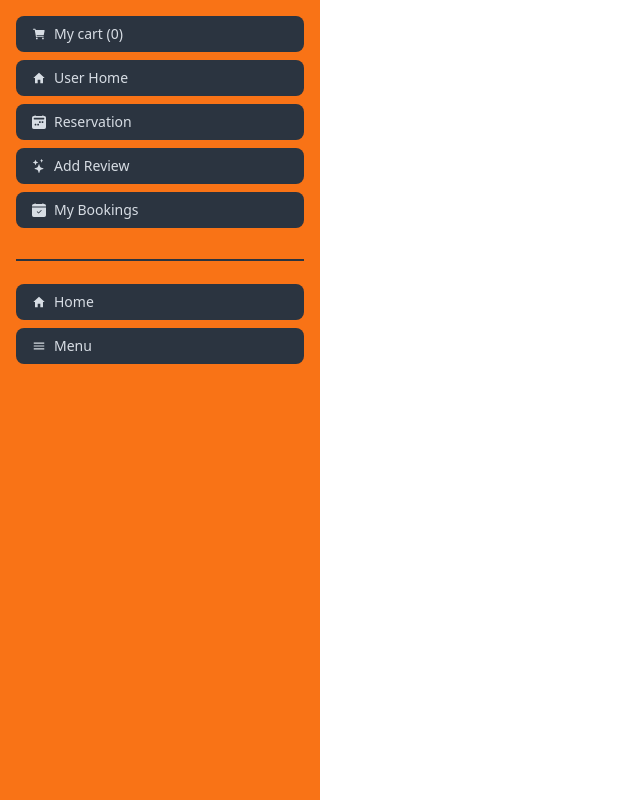
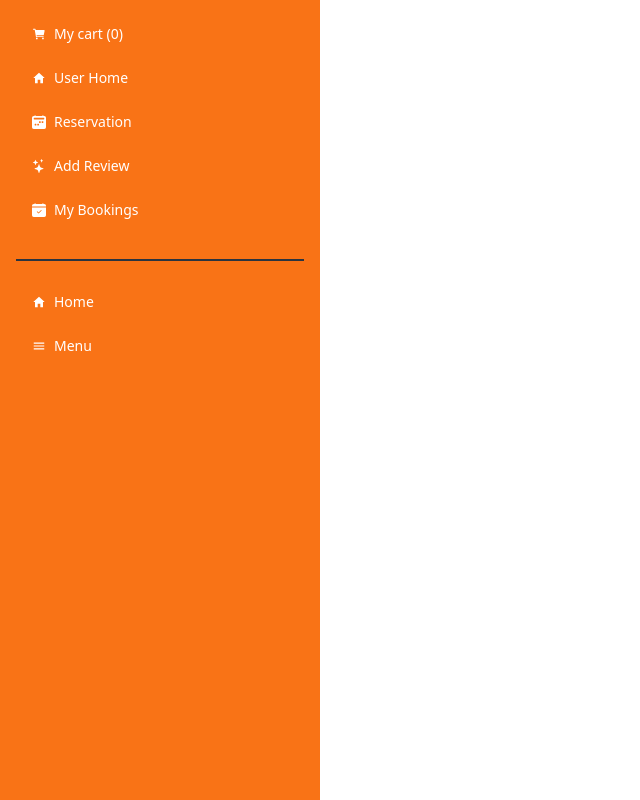
Before and after one commit to instasif/restuarent-site-client, a React (Vite) app: page /dashboard in a window 1280 px wide. Shown: the whole page, without its empty margins (0-640 px from the left). Built offline with nearby package versions, Linux system fonts and the light colour scheme; no server answers.

Commit message:
user data saving functionality and 2 bug fix

```diff
--- a/src/Componants/SectionTitle/FoodCard/FoodCard.jsx
+++ b/src/Componants/SectionTitle/FoodCard/FoodCard.jsx
@@ -19,7 +19,7 @@ export default function FoodCard({ item }) {
         menuId: food._id,
         email: user?.email,
       };
-      // 67-4 Simple Overview of React Query and load data
+
       axiosSecure.post("/carts", cartItem).then((res) => {
         if (res.data._id) {
           Swal.fire({
--- /dev/null
+++ b/src/Hooks/useAxiosPublic.jsx
@@ -0,0 +1,9 @@
+import axios from "axios";
+
+const axiosPublic = axios.create({
+  baseURL: "http://localhost:5000",
+});
+
+export default function useAxiosPublic() {
+  return axiosPublic;
+}
--- a/src/Layout/Dashboard.jsx
+++ b/src/Layout/Dashboard.jsx
@@ -7,7 +7,6 @@ import {
   BsCalendar2WeekFill,
 } from "react-icons/bs";
 import useCart from "../Hooks/useCart";
-
 
 export default function Dashboard() {
   const [cart] = useCart();
@@ -29,37 +28,37 @@ export default function Dashboard() {
           aria-label="close sidebar"
           className="drawer-overlay"
         ></label>
-        <ul className="menu bg-orange-500 text-base-content min-h-full w-80 p-4">
+        <ul className="menu bg-orange-500 min-h-full w-80 p-4 text-white">
           {/* Sidebar content here */}
           <li className="mb-2">
-            <NavLink className={"/dashboard/cart"}>
+            <NavLink to={"/dashboard/cart"}>
               {" "}
               <IoCart /> My cart ({cart.length})
             </NavLink>
           </li>
           <li className="mb-2">
-            <NavLink className={"/dashboard/userHome"}>
+            <NavLink to={"/dashboard/userHome"}>
               {" "}
               <IoMdHome />
               User Home
             </NavLink>
           </li>
           <li className="mb-2">
-            <NavLink className={"/dashboard/reservation"}>
+            <NavLink to={"/dashboard/reservation"}>
               {" "}
               <BsCalendar2WeekFill />
               Reservation
             </NavLink>
           </li>
           <li className="mb-2">
-            <NavLink className={"/dashboard/review"}>
+            <NavLink to={"/dashboard/review"}>
               {" "}
               <BsStars />
               Add Review
             </NavLink>
           </li>
           <li className="mb-2">
-            <NavLink className={"/dashboard/bookings"}>
+            <NavLink to={"/dashboard/bookings"}>
               {" "}
               <BsFillCalendarCheckFill />
               My Bookings
@@ -67,14 +66,14 @@ export default function Dashboard() {
           </li>
           <div className="divider divider-neutral"></div>
           <li className="mb-2">
-            <NavLink className={"/"}>
+            <NavLink to={"/"}>
               {" "}
               <IoMdHome />
               Home
             </NavLink>
           </li>
           <li className="mb-2">
-            <NavLink className={"/order/salad"}>
+            <NavLink to={"/order/salad"}>
               {" "}
               <IoMdMenu />
               Menu
--- a/src/Pages/Dashboard/Cart/CartTable.jsx
+++ b/src/Pages/Dashboard/Cart/CartTable.jsx
@@ -16,7 +16,7 @@ export default function CartTable({ cart, refetch }) {
     }).then((result) => {
       if (result.isConfirmed) {
         axiosSecure.delete(`/carts/${id}`).then((res) => {
-          refetch();
+            refetch();
           if (res.deletedCount > 0) {
             Swal.fire({
               title: "Deleted!",
--- a/src/Pages/Login/Login.jsx
+++ b/src/Pages/Login/Login.jsx
@@ -37,8 +37,7 @@ export default function Login() {
   const navigate = useNavigate();
   const location = useLocation();
 
-  const from = location?.state?.from?.pathname || "/";
-  console.log(location?.state);
+  const from = location?.state?.from?.pathname || "/order/salad";
 
   const onSubmit = (data) => {
     const { email, password } = data;
@@ -154,7 +153,7 @@ export default function Login() {
               </div>
               <div className="form-control mt-6">
                 <input
-                  // disabled={disabled}
+                  disabled={disabled}
                   className="btn btn-primary"
                   type="submit"
                   value="Login"
--- a/src/Pages/Shared/Navbar/Navbar.jsx
+++ b/src/Pages/Shared/Navbar/Navbar.jsx
@@ -11,7 +11,7 @@ export default function Navbar() {
   const handleLogout = () => {
     logOut()
       .then(() => {})
-      .catch((err) => console.log(err));
+      .catch((err) => {});
   };
   const navOptions = (
     <>
--- a/src/Pages/SignUp/SignUp.jsx
+++ b/src/Pages/SignUp/SignUp.jsx
@@ -4,10 +4,12 @@ import { Link, useNavigate } from "react-router-dom";
 import { useForm } from "react-hook-form";
 import { Helmet } from "react-helmet-async";
 import Swal from "sweetalert2";
+import useAxiosPublic from "../../Hooks/useAxiosPublic";
 
 export default function SignUp() {
   const navigate = useNavigate();
   const { createUser, updateUserProfile, logOut } = useContext(AuthContext);
+  const axiosPublic = useAxiosPublic();
 
   const {
     register,
@@ -19,22 +21,26 @@ export default function SignUp() {
 
   const onSubmit = (data) => {
     const { name, email, password, photoUrl } = data;
+
     createUser(email, password)
       .then((result) => {
-        const user = result.user;
-        updateUserProfile(name, photoUrl)
-          .then(() => {
-            console.log("user name, photo updated");
+        updateUserProfile(name, photoUrl).then((res) => {
+          const updateData = {
+            name,
+            photo: photoUrl,
+            email,
+          };
+          axiosPublic.post("/users", updateData).then((res) => {
+            if (res?.data?._id) {
               reset();
               logOut()
                 .then(() => {
                   navigate("/login");
                 })
-              .catch((err) => {
-                console.error(err);
+                .catch((err) => {});
+            }
           });
-          })
-          .catch((err) => console.error(err));
+        });
         Swal.fire({
           title: "Good job!",
           text: "You clicked the button!",
@@ -44,7 +50,6 @@ export default function SignUp() {
       .catch((error) => {
         const errorCode = error.code;
         const errorMessage = error.message;
-        console.log(errorCode, errorMessage);
       });
   };
 
```
Lines whose indentation alone changed are shown as unchanged.
